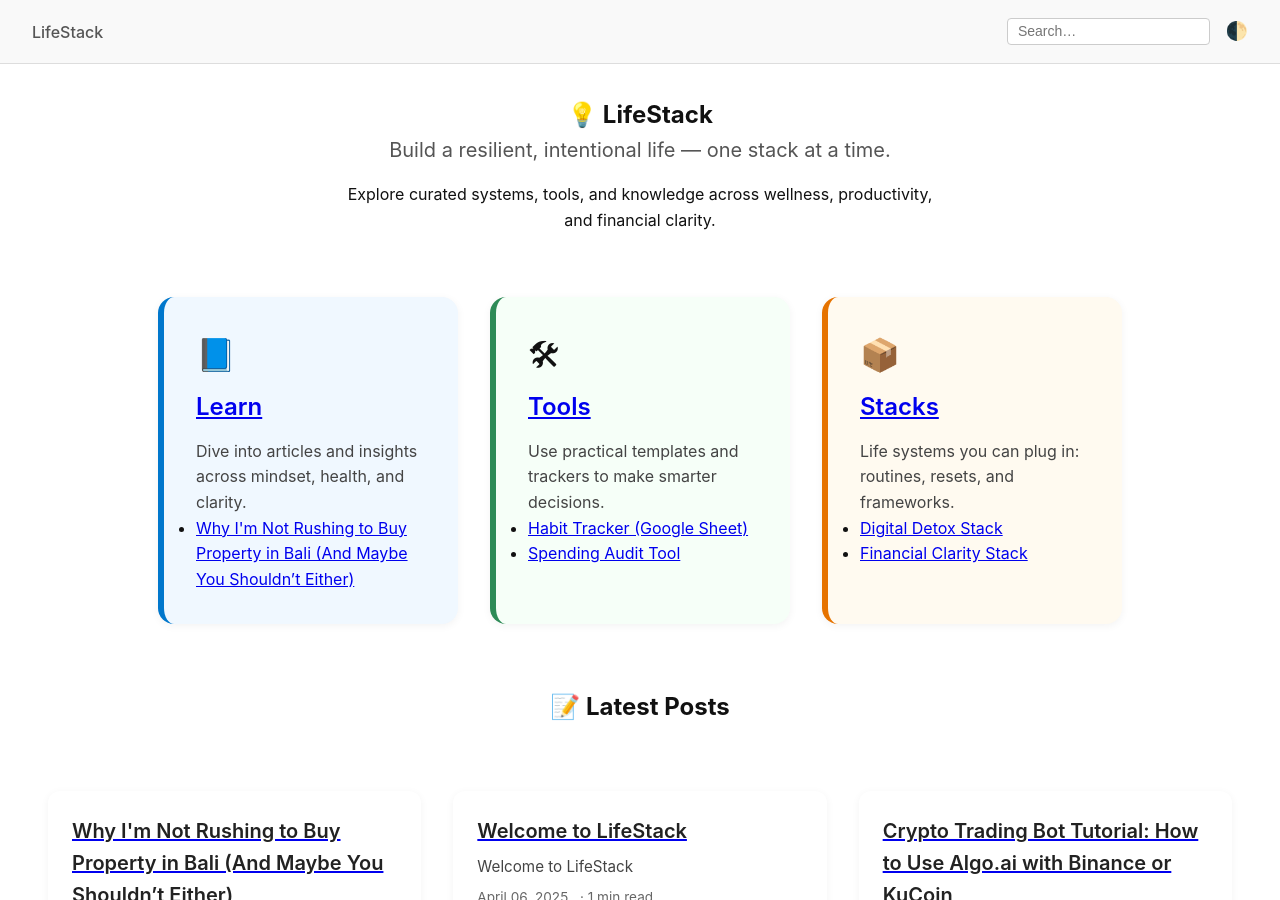
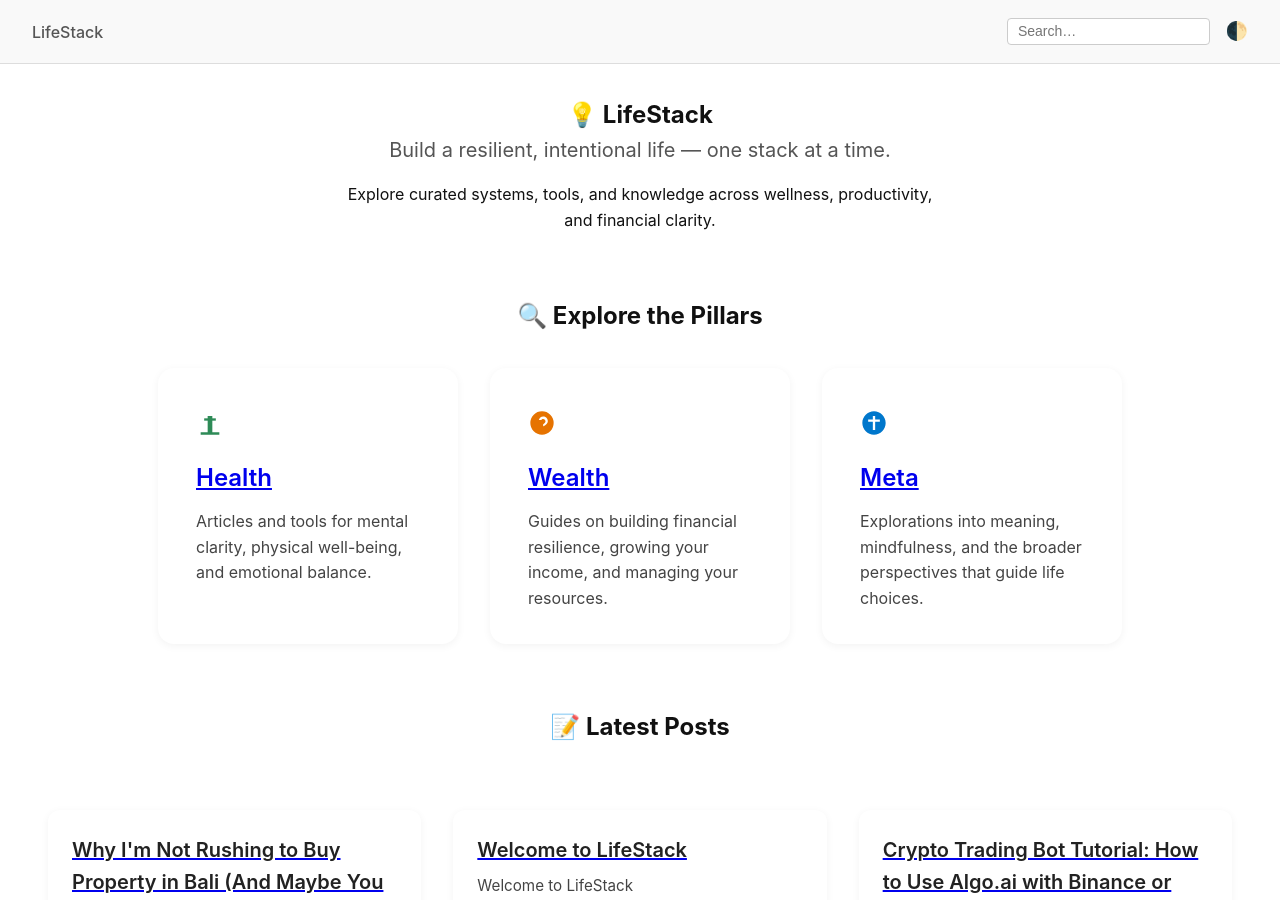
Before and after one commit to skelleng/lifeStack, a Jekyll site: the page built from index.html, in a window 1280 px wide and 900 px high. Built offline with Jekyll 4.4.1, drawn with Linux system fonts in a browser that asks for light colours.

Commit message:
Update index.html

```diff
--- a/index.html
+++ b/index.html
@@ -11,45 +11,36 @@ permalink: /
   <p class="intro" style="margin-top: 1rem; font-size: 1rem; max-width: 600px; margin-left: auto; margin-right: auto;">Explore curated systems, tools, and knowledge across wellness, productivity, and financial clarity.</p>
 </section>
 
-<!-- Pillar Previews -->
-<section class="pillar-previews">
+<!-- Updated Pillar Previews -->
+<h2 style="text-align:center; margin-top: 2rem;">🔍 Explore the Pillars</h2>
 
-  <!-- Learn Card -->
-  <div class="pillar-card learn">
-    <span class="pillar-icon">📘</span>
-    <h2><a href="{{ '/learn/' | relative_url }}">Learn</a></h2>
-    <p>Dive into articles and insights across mindset, health, and clarity.</p>
-    <ul>
-      {% assign learn_posts = site.posts | where_exp: "post", "post.tags contains 'learn'" | sort: "date" | reverse | slice: 0, 3 %}
-      {% for post in learn_posts %}
-        <li><a href="{{ post.url | relative_url }}">{{ post.title }}</a></li>
-      {% endfor %}
-    </ul>
+<div class="pillar-previews">
+
+  <div class="pillar-card health">
+    <span class="pillar-icon">
+      <svg width="28" height="28" fill="#2e8b57" viewBox="0 0 24 24"><path d="M10 20V6h4v14h6v2H4v-2h6z"/><path d="M7 8h10v2H7z"/></svg>
+    </span>
+    <h2><a href="{{ '/health/' | relative_url }}">Health</a></h2>
+    <p>Articles and tools for mental clarity, physical well-being, and emotional balance.</p>
   </div>
 
-  <!-- Tools Card -->
-  <div class="pillar-card tools">
-    <span class="pillar-icon">🛠</span>
-    <h2><a href="{{ '/tools/' | relative_url }}">Tools</a></h2>
-    <p>Use practical templates and trackers to make smarter decisions.</p>
-    <ul>
-      <li><a href="{{ '/tools/' | relative_url }}">Habit Tracker (Google Sheet)</a></li>
-      <li><a href="{{ '/tools/' | relative_url }}">Spending Audit Tool</a></li>
-    </ul>
+  <div class="pillar-card wealth">
+    <span class="pillar-icon">
+      <svg width="28" height="28" fill="#e67300" viewBox="0 0 24 24"><path d="M12 2a10 10 0 100 20 10 10 0 000-20zm1 17v-2h-2v2h2zm1.2-4.9c-.5.4-1.1.8-1.2.8V13c.8-.5 2-1.3 2-2.5 0-1.1-.9-2-2-2-.7 0-1.4.4-1.7 1h-2c.4-1.6 1.8-3 3.7-3 2.2 0 4 1.8 4 4 0 1.9-1.8 3.1-3 4z"/></svg>
+    </span>
+    <h2><a href="{{ '/wealth/' | relative_url }}">Wealth</a></h2>
+    <p>Guides on building financial resilience, growing your income, and managing your resources.</p>
   </div>
 
-  <!-- Stacks Card -->
-  <div class="pillar-card stacks">
-    <span class="pillar-icon">📦</span>
-    <h2><a href="{{ '/stacks/' | relative_url }}">Stacks</a></h2>
-    <p>Life systems you can plug in: routines, resets, and frameworks.</p>
-    <ul>
-      <li><a href="{{ '/stacks/' | relative_url }}">Digital Detox Stack</a></li>
-      <li><a href="{{ '/stacks/' | relative_url }}">Financial Clarity Stack</a></li>
-    </ul>
+  <div class="pillar-card meta">
+    <span class="pillar-icon">
+      <svg width="28" height="28" fill="#0077cc" viewBox="0 0 24 24"><path d="M12 2C6.48 2 2 6.48 2 12s4.48 10 10 10 10-4.48 10-10S17.52 2 12 2zm5 9h-4v7h-2v-7H7V9h4V6h2v3h4v2z"/></svg>
+    </span>
+    <h2><a href="{{ '/meta/' | relative_url }}">Meta</a></h2>
+    <p>Explorations into meaning, mindfulness, and the broader perspectives that guide life choices.</p>
   </div>
 
-</section>
+</div>
 
 <!-- Latest Posts Grid -->
 <section style="padding: 2rem;">
@@ -79,3 +70,5 @@ permalink: /
     {% endfor %}
   </div>
 </section>
+
+</section>
```
